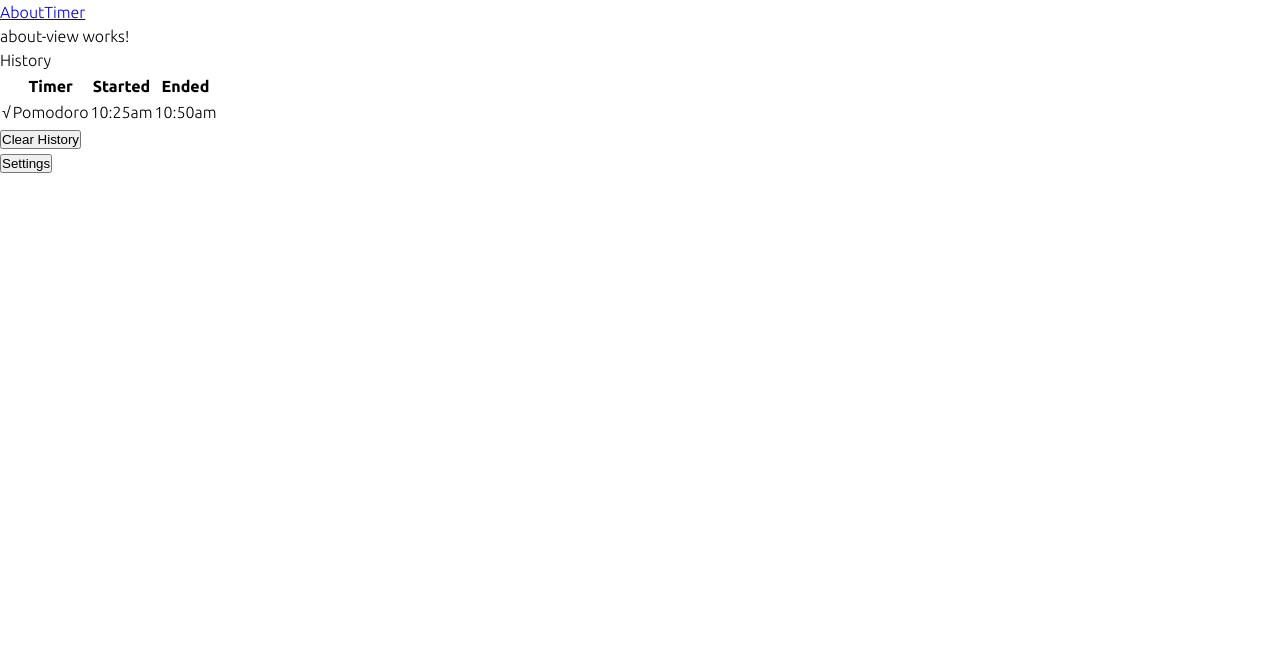
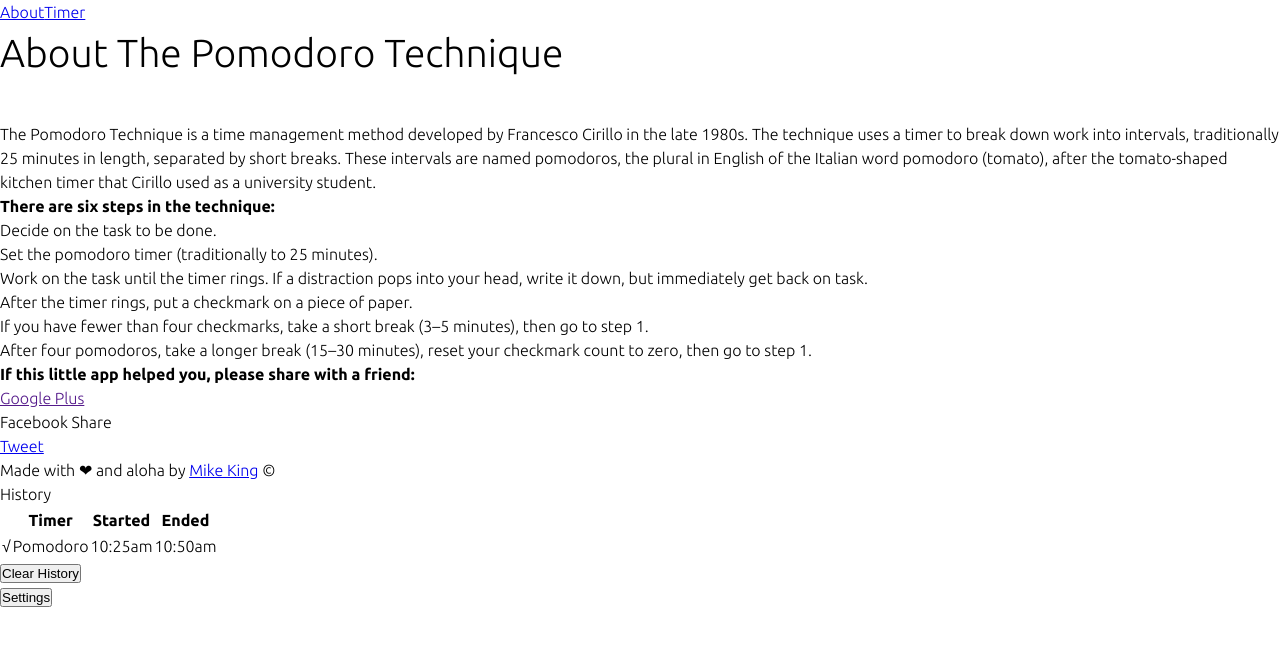
Before and after one commit to micjamking/pomodoro-timer, an Angular app: page /about in a window 1280 px wide. Shown: the top 646 px of the page. Built offline with nearby package versions, Linux system fonts and the light colour scheme.

Commit message:
Updating content for about view

```diff
--- a/src/app/views/about-view/about-view.component.html
+++ b/src/app/views/about-view/about-view.component.html
@@ -1,3 +1,29 @@
-<p>
-  about-view works!
-</p>
+<section class="about-view">
+  <h1>About The Pomodoro Technique</h1>
+  <section class="main-section">
+    <p>The Pomodoro Technique is a time management method developed by Francesco Cirillo in the late 1980s. The technique uses a timer to break down work into intervals, traditionally 25 minutes in length, separated by short breaks. These intervals are named pomodoros, the plural in English of the Italian word pomodoro (tomato), after the tomato-shaped kitchen timer that Cirillo used as a university student.</p>
+
+    <strong>There are six steps in the technique:</strong>
+
+    <ul>
+      <li>Decide on the task to be done.</li>
+      <li>Set the pomodoro timer (traditionally to 25 minutes).</li>
+      <li>Work on the task until the timer rings. If a distraction pops into your head, write it down, but immediately get back on task.</li>
+      <li>After the timer rings, put a checkmark on a piece of paper.</li>
+      <li>If you have fewer than four checkmarks, take a short break (3–5 minutes), then go to step 1.</li>
+      <li>After four pomodoros, take a longer break (15–30 minutes), reset your checkmark count to zero, then go to step 1.</li>
+    </ul>
+
+    <strong>If this little app helped you, please share with a friend:</strong>
+
+    <div class="share-links">
+      <a href="" size="tall" annotation="none" recommendations="false">Google Plus</a>
+      <div class="fb-share-button" data-share="true" data-layout="button">Facebook Share</div>
+      <a class="twitter-share-button" href="//twitter.com/share" data-via="micjamking" data-hashtags="">Tweet</a>
+    </div>
+
+    <div class="footer">
+      <p class="copyright">Made with <span class="keyword">&#10084;</span> and aloha by <a href="//mikeking.io" title="Mike King">Mike King</a> &copy; <span class="currentYear"></span></p>
+    </div>
+  </section>
+</section>
```
